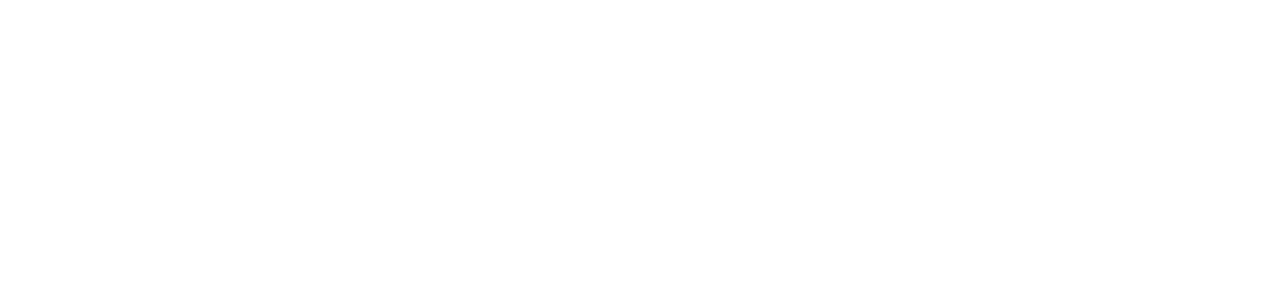
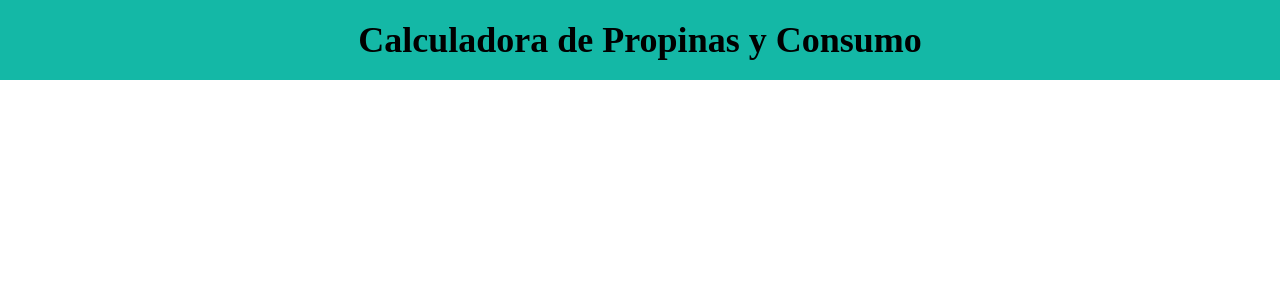
Before and after one commit to BryanLlana/Baksheesh_Calculator, a React (Vite) app: page / in a window 1280 px wide. Shown: the top 300 px of the page. Built offline with nearby package versions, Linux system fonts and the light colour scheme.

Commit message:
Header added

```diff
--- a/src/App.tsx
+++ b/src/App.tsx
@@ -1,7 +1,9 @@
+import Header from "./components/Header"
+
 const App = () => {
   return (
     <>
-
+      <Header />
     </>
   )
 }
--- /dev/null
+++ b/src/components/Header.tsx
@@ -0,0 +1,9 @@
+const Header = () => {
+  return (
+    <header className="bg-teal-500 py-5">
+      <h1 className="text-center text-4xl font-bold">Calculadora de Propinas y Consumo</h1>
+    </header>
+  )
+}
+
+export default Header
```
